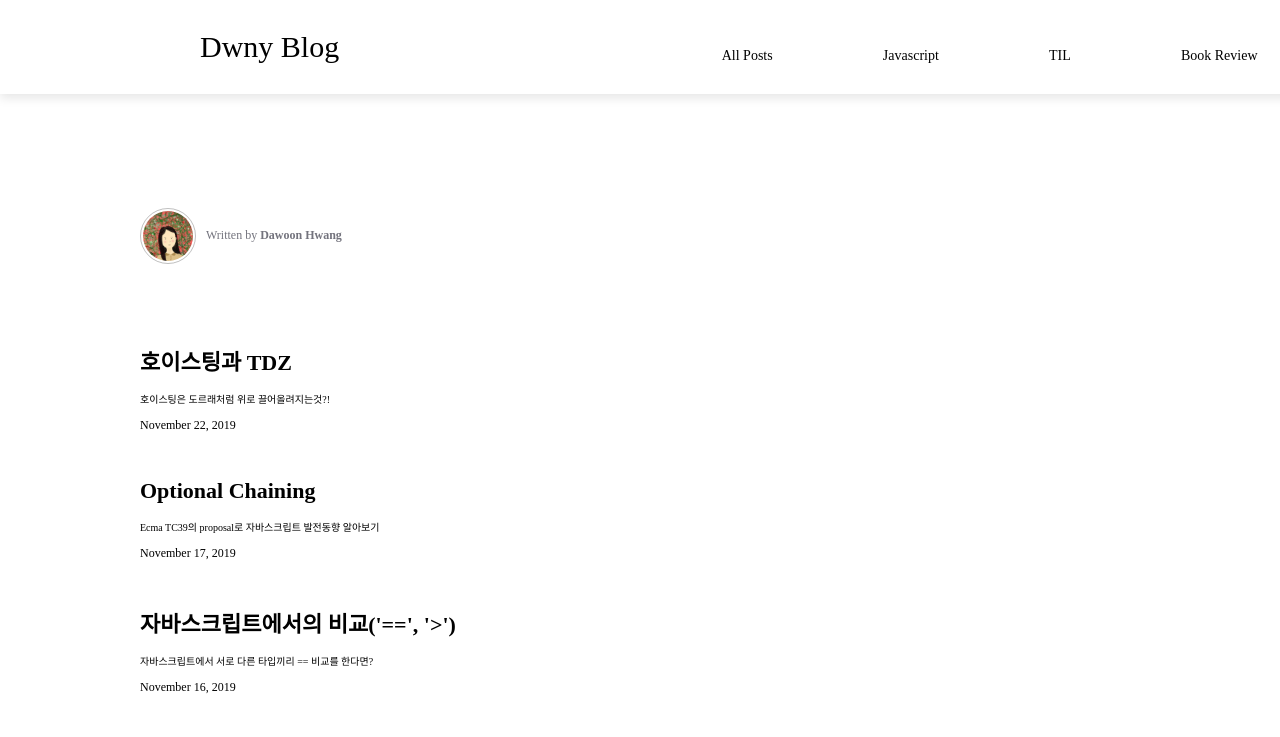
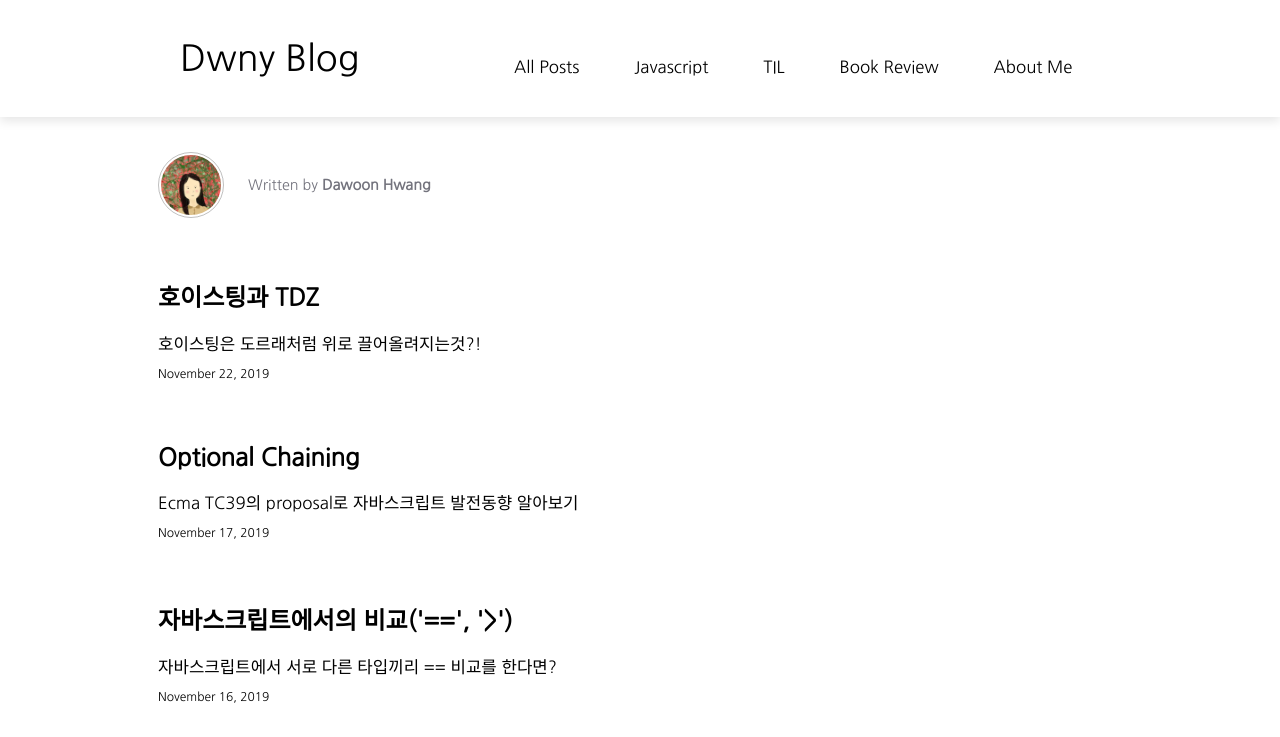
Before and after one commit to dwnyH/blog, a Gatsby site: page / in a window 1280 px wide. Shown: the top 737 px of the page. Built offline with nearby package versions, Linux system fonts and the light colour scheme; Gatsby itself is replaced by a stand-in of ours.

Commit message:
헤더 & 리스트 모바일 반응형 적용

```diff
--- a/src/components/Bio/Bio.scss
+++ b/src/components/Bio/Bio.scss
@@ -1,14 +1,47 @@
+@import '../../scss/mixin';
+
+@include sm {
+  .bio {
+    margin-bottom: 5rem;
+    margin-top: 3rem;
+
+    img {
+      width: 2rem;
+      margin-right: 1rem;
+      margin-bottom: 0;
+    }
+
+    p {
+      font-size: 1rem;
+      line-height: 1.45;
+    }
+  }
+
+}
+
+@include xl {
+  .bio {
+    margin-bottom: 3rem;
+    margin-top: 2rem;
+
+    img {
+      width: 5rem;
+      margin-right: 2rem;
+    }
+
+    p {
+      font-size: 1.2rem;
+      line-height: 1.45;
+    }
+  }
+}
+
 .bio {
   display: flex;
-  margin-bottom: 8rem;
-  margin-top: 5rem;
   align-items: center;
 
   img {
-    width: 5rem;
     display: block;
-    margin-right: 1rem;
-    margin-bottom: 0;
     border-radius: 50%;
     object-fit: cover;
     border: 1px solid rgba(0,0,0,0.25);
--- a/src/components/Layout/Layout.scss
+++ b/src/components/Layout/Layout.scss
@@ -1,3 +1,5 @@
+@import '../../scss/mixin';
+
 .layout {
   padding-top: 5rem;
   max-width: 100rem;
@@ -5,8 +7,21 @@
   margin-right: 4rem;
   margin: 0 auto;
 
+  @include sm {
     main {
-    margin-top: 15rem;
+      margin-top: 1rem;
+    }
+
+    footer {
+      margin-top: 5rem;
+      margin-bottom: 2rem;
+      font-size: 1rem;
+    }
+  }
+
+  @include xl {
+    main {
+      margin-top: 7rem;
     }
 
     footer {
@@ -15,9 +30,4 @@
       font-size: 1.3rem;
     }
   }
-.header-title {
-  font-size: 100;
-  margin-bottom: 50;
-  margin-top: 0;
-  color: red;
 }
--- a/src/components/NavMenu/Navmenu.scss
+++ b/src/components/NavMenu/Navmenu.scss
@@ -1,15 +1,29 @@
+@import '../../scss/mixin';
+
 nav {
   display: flex;
   align-items: flex-end;
 
+  @include sm {
+    ul {
+      font-size: 1rem;
+    }
+  }
+
+  @include xl {
+    ul {
+      font-size: 1.4rem;
+    }
+  }
+
   ul {
     display: flex;
     width: 100%;
-    font-size: 1.4rem;
     grid-auto-flow: column;
     align-items: center;
     justify-content: space-around;
     margin-bottom: 0;
+    padding: 0;
 
     a {
       box-shadow: none;
--- a/src/components/Navbar/Navbar.scss
+++ b/src/components/Navbar/Navbar.scss
@@ -1,23 +1,46 @@
+@import '../../scss/mixin';
+
 .headerWrapper {
   position: fixed;
   left: 0;
   top: 0;
   width: 100%;
-  padding-left: 20rem;
-  padding-right: 20rem;
-  padding-top: 3rem;
-  padding-bottom: 3rem;
   box-shadow: 0 4px 10px rgba(0,0,0,0.1);
   background-color: white;
 
-  .header {
-    display: grid;
-    grid-template-columns: 1fr 2fr;
+  @include sm {
+    .header {
+      grid-template-columns: 1.5fr 3.5fr;
+      margin: 2rem;
+    }
 
 
     .header-title {
-      color: black;
+      font-size: 1.7rem;
+    }
+  }
+
+  @include xl {
+    .header {
+      grid-template-columns: 1fr 2fr;
+      margin-left: 15rem;
+      margin-right: 15rem;
+      margin-top: 3rem;
+      margin-bottom: 3rem;
+    }
+
+    .header-title {
       font-size: 3rem;
     }
   }
+
+  .header {
+    display: grid;
+    justify-content: center;
+    align-items: center;
+
+    .header-title {
+      color: black;
+    }
+  }
 }
--- a/src/scss/_base.scss
+++ b/src/scss/_base.scss
@@ -1,7 +1,20 @@
+@import "mixin";
+@import "variables";
+
 html {
-  font-size: 10px;
   margin: 0;
   padding: 0;
+  font-family: $korean-main-font;
+
+  @include sm {
+    padding: 0 20px;
+    font-size: 10px;
+  }
+
+  @include xl {
+    padding: 0 150px;
+    font-size: 12px;
+  }
 }
 
 a:link, a:visited, a:active {
--- /dev/null
+++ b/src/scss/_mixin.scss
@@ -0,0 +1,29 @@
+@import "variables";
+
+// Small devices
+@mixin sm {
+  @media (min-width: #{$screen-sm-min}) {
+      @content;
+  }
+}
+
+// Medium devices
+@mixin md {
+  @media (min-width: #{$screen-md-min}) {
+      @content;
+  }
+}
+
+// Large devices
+@mixin lg {
+  @media (min-width: #{$screen-lg-min}) {
+      @content;
+  }
+}
+
+// Extra large devices
+@mixin xl {
+  @media (min-width: #{$screen-xl-min}) {
+      @content;
+  }
+}
--- a/src/scss/_variables.scss
+++ b/src/scss/_variables.scss
@@ -1,2 +1,17 @@
+@import url(https://fonts.googleapis.com/css?family=Nanum+Gothic&display=swap);
+
 //Colors
 $color-gray-description: #73737d;
+
+//Font
+$korean-main-font: 'Nanum Gothic';
+
+//BreakPoints
+  // smartphones (landscape view)
+$screen-sm-min: 375px;
+
+  // Tablets and small desktops
+$screen-lg-min: 992px;
+
+  // Large tablets and desktops
+$screen-xl-min: 1200px;
--- a/src/templates/BlogPostTemplate/BlogPostTemplate.js
+++ b/src/templates/BlogPostTemplate/BlogPostTemplate.js
@@ -32,11 +32,7 @@
           </p>
         </header>
         <section dangerouslySetInnerHTML={{ __html: post.html }} />
-        <hr
-          style={{
-            // marginBottom: rhythm(1),
-          }}
-        />
+        <hr/>
         <footer>
           <Bio />
         </footer>
--- a/src/templates/CategoryListTemplate/CategoryListTemplate.js
+++ b/src/templates/CategoryListTemplate/CategoryListTemplate.js
@@ -60,7 +60,7 @@
       edges {
         node {
           frontmatter {
-            date
+            date(formatString: "MMMM DD, YYYY")
             description
             category
             title
--- a/src/templates/CategoryListTemplate/CategoryListTemplate.scss
+++ b/src/templates/CategoryListTemplate/CategoryListTemplate.scss
@@ -1,15 +1,37 @@
+@import '../../scss/mixin';
+
 article {
+  @include sm {
     header {
       h3 {
-      margin-bottom: 1.5rem;
-      margin-top: 4.5rem;
-      font-size: 2.2rem;
+        margin-bottom: 1.3rem;
+        margin-top: 3rem;
+        font-size: 1.5rem;
       }
     }
     .description {
       margin-bottom: 0;
+      font-size: 1rem;
     }
     .date {
-    font-size: 1.2rem;
+      font-size: 0.8rem;
     }
   }
+
+  @include xl {
+    header {
+      h3 {
+        margin-bottom: 1.5rem;
+        margin-top: 5rem;
+        font-size: 2rem;
+      }
+    }
+    .description {
+      margin-bottom: 0;
+      font-size: 1.4rem;
+    }
+    .date {
+      font-size: 1rem;
+    }
+  }
+}
```
Lines whose indentation alone changed are shown as unchanged.
